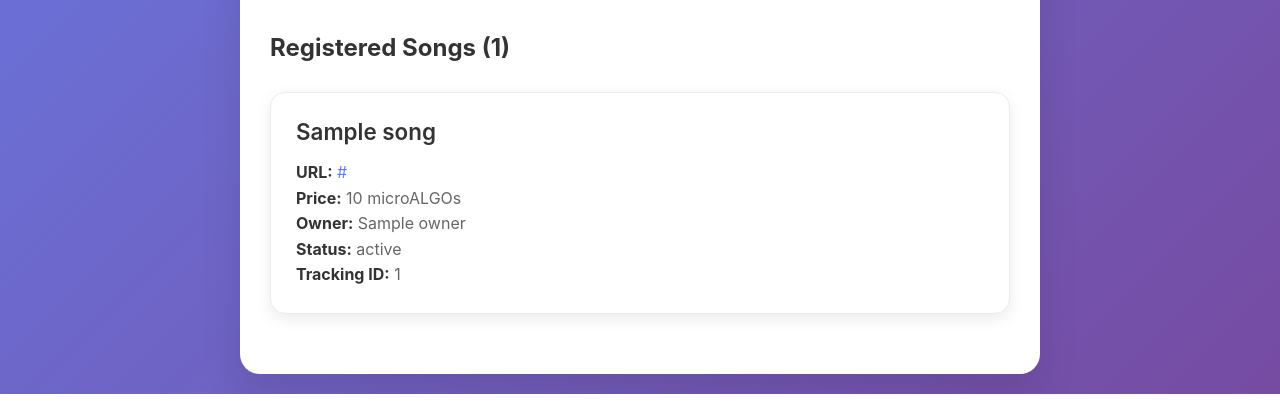
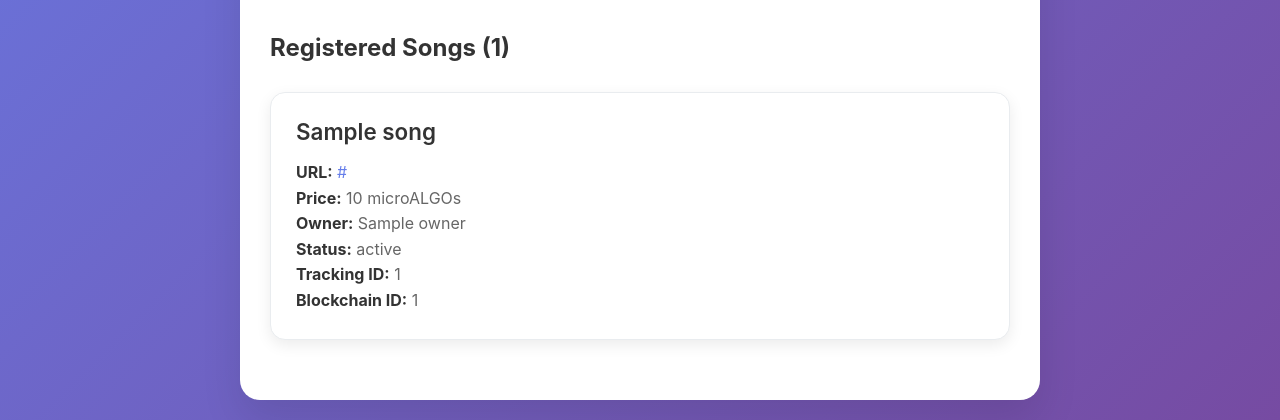
Before and after one commit to edzaniBruce51/Algorand-song-registry-v4, a Flask app: template templates/index.html in a window 1280 px wide. Shown: the part 670-1090 px from the top of the page. Before the commit the page ends 1064 px from the top, so only its background shows below. Run offline with Flask 3, Linux system fonts and the light colour scheme; the template is opened without the code that fills it: most values are stand-ins (such as "Sample title", 1, 10 or a date in 2020).

Commit message:
updated the UI to add the transaction ID

```diff
--- a/templates/index.html
+++ b/templates/index.html
@@ -146,6 +146,7 @@
                             {% if song.owner %}<p><strong>Owner:</strong> {{ song.owner }}</p>{% endif %}
                             {% if song.status %}<p><strong>Status:</strong> {{ song.status }}</p>{% endif %}
                             {% if song.data_id %}<p><strong>Tracking ID:</strong> {{ song.data_id }}</p>{% endif %}
+                            {% if song.blockchain_tx_id %}<p><strong>Blockchain ID:</strong> {{  song.blockchain_tx_id }}</p>{% endif %}
                         </div>
                     </div>
                     {% endfor %}
```
